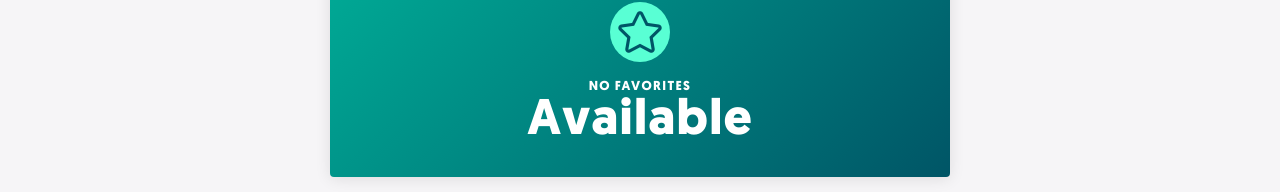
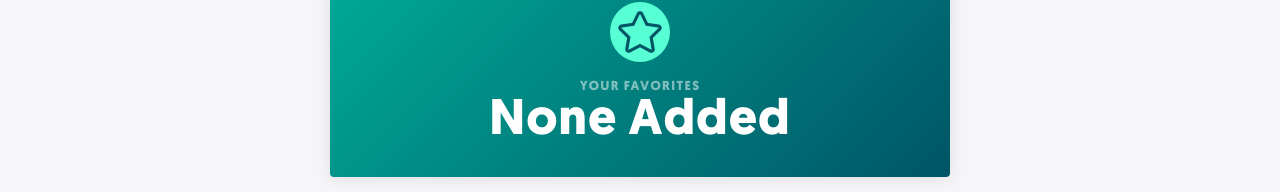
Before and after one commit to mikemattner/numbers, a Vue app: page /favorites in a window 1280 px wide. Shown: the part 143-335 px from the top of the page. Built offline with nearby package versions, Linux system fonts and the light colour scheme.

Commit message:
Fixing some styles.

```diff
--- a/src/components/Card.vue
+++ b/src/components/Card.vue
@@ -52,9 +52,11 @@ export default {
         color: $white;
 
         h1,
-        h2,
+        h2 {
+            color: $white;
+        }
         h4 {
-            color: $white;
+            color: rgba($white, 0.5);
         }
         .illustrated {
             i {
--- a/src/views/Favorites.vue
+++ b/src/views/Favorites.vue
@@ -10,8 +10,8 @@
             <h1>Tickets</h1>
           </template>
           <template  v-else v-slot:header>
-            <h4>No Favorites</h4>
-            <h1>Available</h1>
+            <h4>Your Favorites</h4>
+            <h1>None Added</h1>
           </template>
         </n-card>
       </el-col>
```
